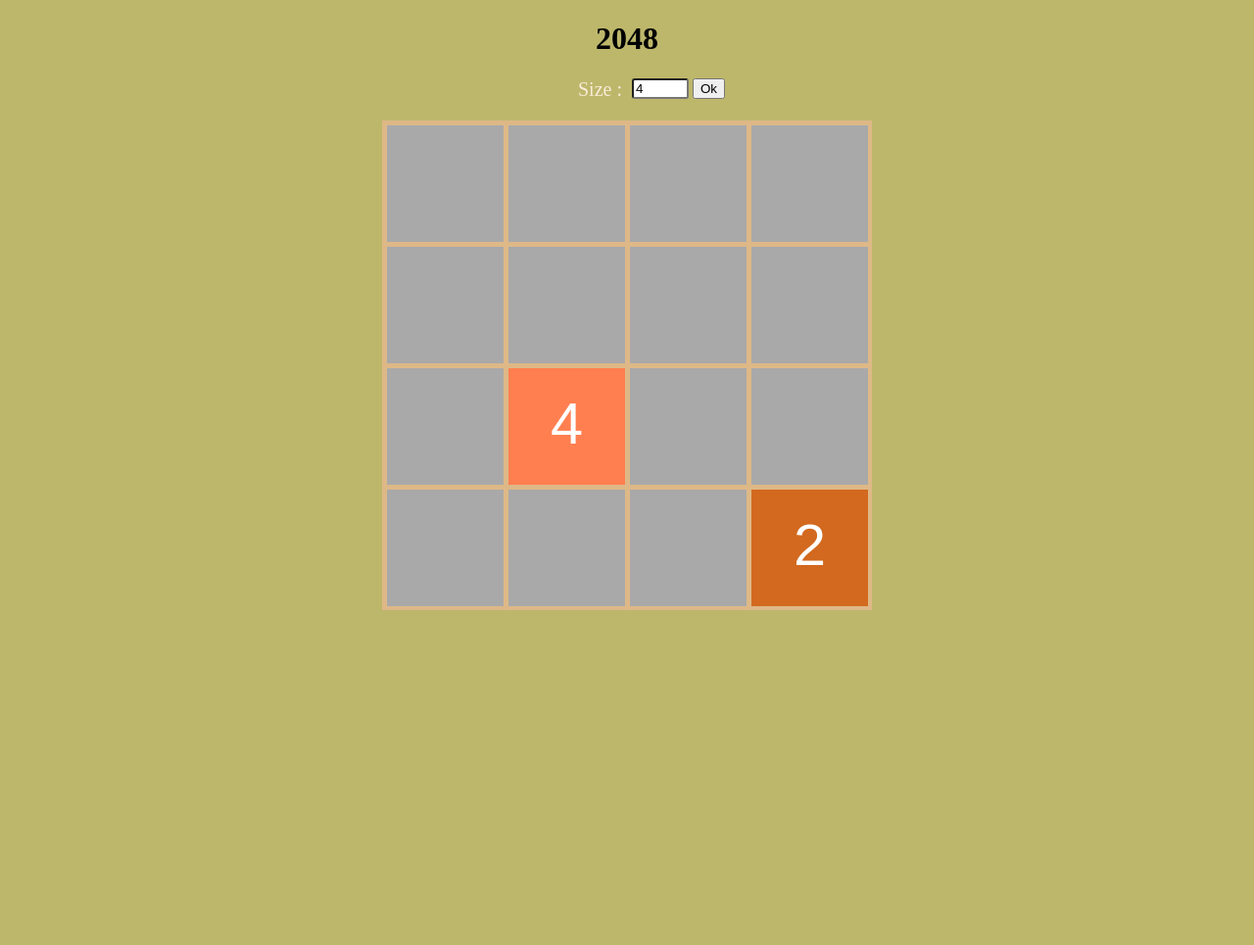
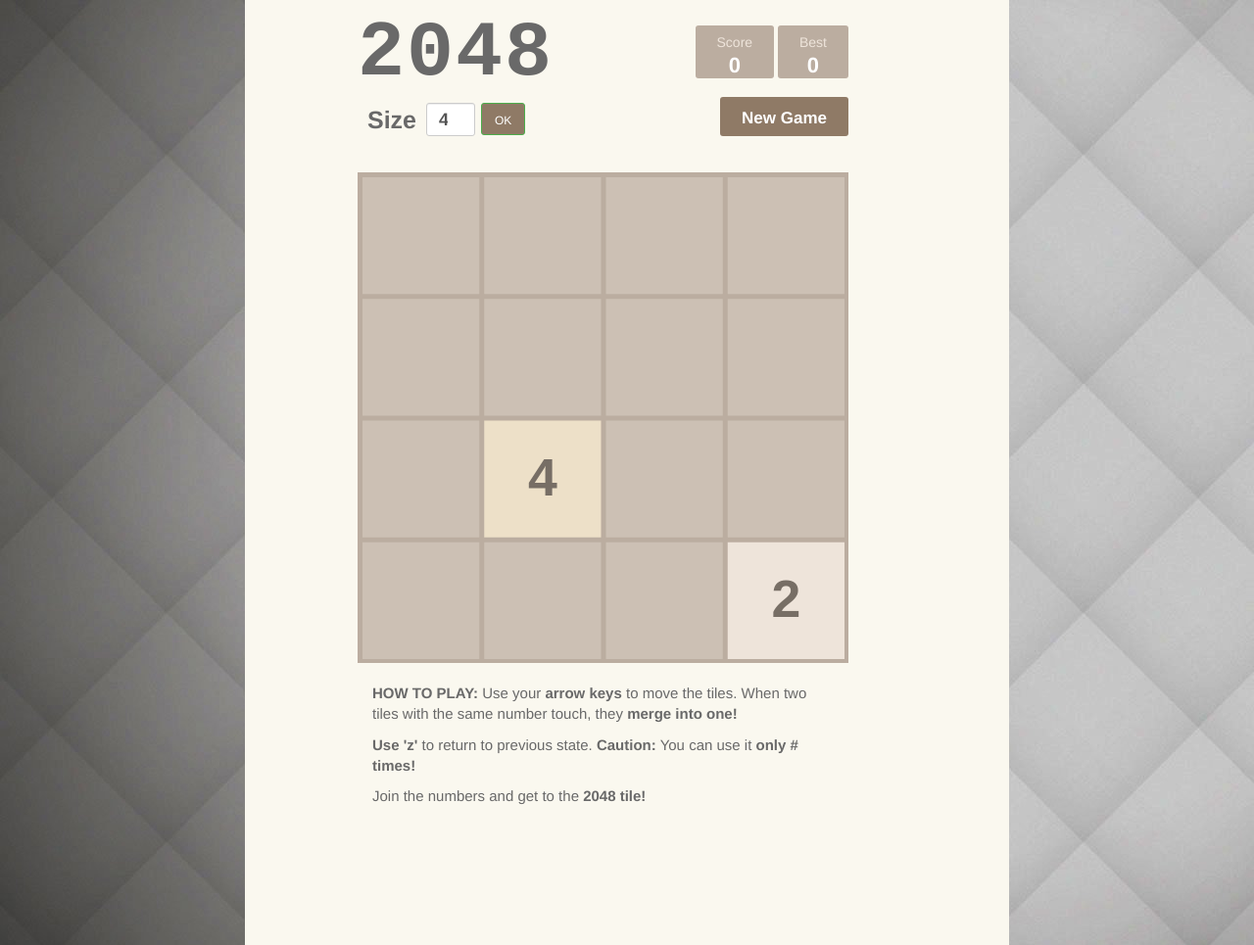
Before and after one commit to DracoJS/2048, a plain HTML site: page index.html in a window 1280 px wide. Shown: the whole page at 98% size. Before the commit the page ends 800 px from the top, so only its background shows below. Drawn offline with nearby package versions, Linux system fonts and the light colour scheme.

Commit message:
changed all background to look like original game, added instructions and new game button, fixed canvas clear on draw

```diff
--- a/index.html
+++ b/index.html
@@ -3,21 +3,54 @@
 <head>
     <meta charset="UTF-8">
     <link href="style.css" rel="stylesheet">
+    <link href="//maxcdn.bootstrapcdn.com/bootstrap/3.2.0/css/bootstrap.min.css" rel="stylesheet"/>
     <title>2048</title>
 </head>
-<body>
-    <h1>2048</h1>
-    <p id="score"></p>
-    <div id="size-bloc">
-        <p id="size-title">Size : </p>
-        <input id="size" type="number" value="4">
-        <input id="change-size" type="button" value="Ok">
-        <div class="clear"></div>
+<body class="col-xs-12">
+    <div class="col-xs-2" style="width: 135px;"></div>
+    <div id="container" class="col-xs-8">
+        <div id="info" class="col-xs-12">
+            <div id="game-name" class="col-xs-6">
+                <h1>2048</h1>
+            </div>
+            <div class="col-xs-6" id="scores-container">
+                <div id="score-container">
+                    <p>Score</p>
+                    <p id="score">0</p>
+                </div>
+                <div id="best-container">
+                    <p>Best</p>
+                    <p id="best-score">0</p>
+                </div>
+            </div>
+        </div>
+
+        <div id="new-game" class="col-xs-12 remove-pad">
+            <div id="size-bloc" class="col-xs-6">
+                <p id="size-title">Size </p>
+                <input id="size" type="number" class="form-control" value="4" min="4" max="8">
+                <input id="change-size" type="button" class="btn btn-sm btn-success" value="OK">
+                <div class="clear"></div>
+            </div>
+            <div id="new-game-button-div" class="col-xs-6">
+                <div id="button-container">
+                    <p id="new-game-button">New Game</p>
+                </div>
+            </div>
+        </div>
+
+        <div id="canvas-bloc" class="col-xs-12">
+            <canvas id="canvas" width="501" height="501"></canvas>
+        </div>
+
+        <div class="col-xs-12" id="instructions">
+            <p id="howTo"><strong>HOW TO PLAY:</strong> Use your <strong>arrow keys</strong> to move the tiles. When two tiles with the same number touch, they <strong>merge into one!</strong></p>
+            <p id="turn-back"><strong>Use 'z'</strong> to return to previous state. <strong>Caution:</strong> You can use it <strong>only # times!</strong></p>
+            <p id="task">Join the numbers and get to the <strong>2048 tile!</strong></p>
+        </div>
     </div>
-
-    <div id="canvas-bloc">
-        <canvas id="canvas" width="500" height="500"></canvas>
-    </div>
+    <div class="col-xs-2" style="width:100px;"></div>
+    <div class="col-xs-12" style="height:130px;"></div>
 
     <script src="script.js"></script>
 </body>
--- a/script.js
+++ b/script.js
@@ -4,6 +4,7 @@ var ctx = canvas.getContext('2d');
 
 var sizeInput = document.getElementById("size");
 var changeSize = document.getElementById("change-size");
+var newGame = document.getElementById("button-container");
 var scoreLabel = document.getElementById("score");
 
 var score = 0;
@@ -16,6 +17,15 @@ var loss = false;
 
 startGame();
 
+newGame.onclick = function () {
+  canvasClean();
+  startGame();
+  loss = false;
+  canvas.style.opacity = "1";
+  score = 0;
+  scoreLabel.innerHTML = score;
+}
+
 changeSize.onclick = function () {
   if (sizeInput.value >= 2 && sizeInput.value <= 20) {
     size = sizeInput.value;
@@ -23,6 +33,10 @@ changeSize.onclick = function () {
     console.log(sizeInput.value);
     canvasClean();
     startGame();
+    loss = false;
+    canvas.style.opacity = "1";
+    score = 0;
+    scoreLabel.innerHTML = score;
   }
 }
 
@@ -44,53 +58,64 @@ function createCells() {
 function drawCell(cell) {
   ctx.beginPath();
   ctx.rect(cell.x, cell.y, width, width);
+
   switch (cell.value){
-    case 0 : ctx.fillStyle = "#A9A9A9"; break;
-    case 2 : ctx.fillStyle = "#D2691E"; break;
-    case 4 : ctx.fillStyle = "#FF7F50"; break;
-    case 8 : ctx.fillStyle = "#ffbf00"; break;
-    case 16 : ctx.fillStyle = "#bfff00"; break;
-    case 32 : ctx.fillStyle = "#40ff00"; break;
-    case 64 : ctx.fillStyle = "#00bfff"; break;
-    case 128 : ctx.fillStyle = "#FF7F50"; break;
-    case 256 : ctx.fillStyle = "#0040ff"; break;
-    case 512 : ctx.fillStyle = "#ff0080"; break;
-    case 1024 : ctx.fillStyle = "#D2691E"; break;
-    case 2048 : ctx.fillStyle = "#FF7F50"; break;
-    case 4096 : ctx.fillStyle = "#ffbf00"; break;
+    case 0 : ctx.fillStyle = "rgba(238, 228, 218, 0.35)"; break;
+    case 2 : ctx.fillStyle = "#eee4da"; break;
+    case 4 : ctx.fillStyle = "#ede0c8"; break;
+    case 8 : ctx.fillStyle = "#f2b179"; break;
+    case 16 : ctx.fillStyle = "#f59563"; break;
+    case 32 : ctx.fillStyle = "#f67c5f"; break;
+    case 64 : ctx.fillStyle = "#f65e3b"; break;
+    case 128 : ctx.fillStyle = "#edcf72"; break;
+    case 256 : ctx.fillStyle = "#edcc61"; break;
+    case 512 : ctx.fillStyle = "#edc850"; break;
+    case 1024 : ctx.fillStyle = "#edc53f"; break;
+    case 2048 : ctx.fillStyle = "#edc22e"; break;
+    case 4096 : ctx.fillStyle = "#edc11f"; break;
     default : ctx.fillStyle = "#ff0080";
   }
+
   ctx.fill();
+
   if (cell.value) {
-    fontSize = width/2;
-    ctx.font = fontSize + "px Arial";
-    ctx.fillStyle = 'white';
+    fontSize = width/2 - 6;
+    ctx.font = "bold " + fontSize + "px Arial";
+    if (cell.value == 2 || cell.value == 4)
+      ctx.fillStyle = '#776e65';
+    else
+      ctx.fillStyle = 'white';
     ctx.textAlign = "center";
     ctx.fillText(cell.value, cell.x + width / 2, cell.y + width / 2 + width/7);
   }
 }
+
 function canvasClean() {
   ctx.clearRect(0, 0, 500, 500);
 }
+
 document.onkeydown = function (event) {
   if (!loss) {
     if (event.keyCode == 38 || event.keyCode == 87) moveUp();
     else if (event.keyCode == 39 || event.keyCode == 68) moveRight();
     else if (event.keyCode == 40 || event.keyCode == 83) moveDown();
     else if (event.keyCode == 37 || event.keyCode == 65) moveLeft();
-    scoreLabel.innerHTML = "Score : " + score;
+    scoreLabel.innerHTML = score;
   }
 }
+
 function startGame() {
   createCells();
   drawAllCells();
   pasteNewCell();
   pasteNewCell();
 }
+
 function finishGame() {
   canvas.style.opacity = "0.5";
   loss = true;
 }
+
 function drawAllCells() {
   for (var i = 0; i < size; i++) {
     for (var j = 0; j < size; j++) {
@@ -98,6 +123,7 @@ function drawAllCells() {
     }
   }
 }
+
 function pasteNewCell() {
   var countFree = 0;
   for (var i = 0; i < size; i++) {
@@ -111,7 +137,10 @@ function pasteNewCell() {
     finishGame();
     return;
   }
+
+
   while (true) {
+    canvasClean();
     var row = Math.floor(Math.random() * size);
     var coll = Math.floor(Math.random() * size);
     if (!cells[row][coll].value) {
@@ -121,6 +150,7 @@ function pasteNewCell() {
     }
   }
 }
+
 function moveRight () {
   for (var i = 0; i < size; i++) {
     for (var j = size - 2; j >= 0; j--) {
--- a/style.css
+++ b/style.css
@@ -1,44 +1,240 @@
-body{
-    background-color: darkkhaki;
+html{
+    background: url(bg.jpg);
+    padding-left: 450px;
+    padding-right: 450px;
 }
 
-p{
-    color: antiquewhite;
-    font-size: 20px;
-}
-
-h1{
+body {
+    background-color: #faf8ef !important;
+    width: 100%;
     text-align: center;
 }
 
-#score{
+#container {
+    display: inline-block;
+    width: 501px;
+    padding-left: 0;
+    padding-right: 0;
+    margin: 0 100px;
+}
+
+#info {
+    display: inline-block;
+    margin-left: auto;
+    margin-right: auto;
+    margin-top: -10px;
+    width: 501px;
+    padding-left: 0;
+    padding-right: 0;
+}
+
+#game-name {
+    position: relative;
+    display: inline-block;
+    letter-spacing: 2px;
+    padding-left: 0;
+    padding-right: 0;
+    text-align: left;
+}
+
+#game-name > h1 {
+    margin-bottom: 0;
+}
+
+#scores-container {
+    float: right;
+    text-align: right;
+    margin-top: 35px;
+    padding-left: 0;
+    padding-right: 0;
+}
+
+#score-container {
+    position: relative;
+    display: inline-block;
+    border-radius: 3px;
+    padding-left: 22px;
+    padding-right: 22px;
+    padding-top: 10px;
+    padding-bottom: 6px;
+    font-size: 14px;
+    background: #bbada0;
+    line-height: 14px;
+    color: #eee4da;
     text-align: center;
 }
 
-.clear{
+#best-container {
+    position: relative;
+    display: inline-block;
+    border-radius: 3px;
+    padding-left: 22px;
+    padding-right: 22px;
+    padding-top: 10px;
+    padding-bottom: 6px;
+    font-size: 14px;
+    background: #bbada0;
+    line-height: 14px;
+    color: #eee4da;
+    text-align: center;
+}
+
+#game-name > h1 {
+    font-size: 80px;
+    font-weight: bolder;
+    color: dimgrey;
+    font-family: monospace;
+
+}
+
+#score {
+    text-align: center;
+    font-weight: bold;
+    font-size: 22px;
+    color: white;
+    margin-bottom: 0;
+}
+
+#best-score {
+    text-align: center;
+    font-weight: bold;
+    font-size: 22px;
+    color: white;
+    margin-bottom: 0;
+}
+
+#new-game {
+    display: block;
+    width: 501px;
+    padding-left: 0;
+    padding-right: 0;
+    margin-bottom: 35px;
+}
+
+#new-game-button-div {
+    float: right;
+    text-align: right;
+    padding-left: 0;
+    padding-right: 0;
+}
+
+#button-container {
+    display: inline-block;
+    border-radius: 3px;
+    background: #8f7a66;
+    color: white;
+    font-weight: bold;
+    font-size: 17px;
+    padding-top: 10px;
+    padding-bottom: 6px;
+    padding-left: 22px;
+    padding-right: 22px;
+    cursor: pointer;
+}
+
+#new-game-button {
+    margin-bottom: 0;
+}
+
+.clear {
     clear: both;
 }
-#size-bloc{
-    margin-left: -50px;
-    padding-left: 50%;
+
+#size-bloc {
+    display: inline-block;
+    padding-left: 10px;
+    padding-right: 0;
+    text-align: left;
+    position: relative;
+    padding-top: 6px;
 }
 
-#size-title{
+#size-title {
     float: left;
-    margin-top: 0px;
+    margin-bottom: 0;
+    font-size: 25px;
+    font-weight: bold;
+    color: dimgrey;
 }
 
-#size{
+#size {
     width: 50px;
+    text-align: center;
     margin-left: 10px;
     border-radius: 3px;
+    float: left;
+    margin-right: 6px;
+    font-weight: bold;
+    font-size: 18px;
 }
 
-#canvas{
-    background-color: burlywood;
+#change-size {
+    padding-top: 8px;
+    background: #8f7a66;
+    padding-left: 13px;
+    padding-right: 13px;
 }
 
-#canvas-bloc{
-    margin-left: -250px;
-    padding-left: 50%;
+#canvas {
+    background-color: #bbada0;
 }
+
+#canvas-bloc {
+    display: block;
+    width: 501px;
+    padding-left: 0;
+    padding-right: 0;
+}
+
+#instructions {
+    margin-top: 15px;
+    text-align: left;
+    font-size: 15px;
+}
+
+#howTo {
+    color: dimgray;
+}
+
+#task {
+    color: dimgray;
+}
+
+#turn-back {
+    color: dimgray;
+}
+
+@media (max-width: 1620px) {
+    html{
+        padding-left: 350px;
+        padding-right: 350px;
+    }
+}
+
+@media (max-width: 1370px) {
+    html{
+        padding-left: 250px;
+        padding-right: 250px;
+    }
+}
+
+@media (max-width: 1220px) {
+    html{
+        padding-left: 150px;
+        padding-right: 150px;
+    }
+}
+
+@media (max-width: 1000px) {
+    html{
+        padding-left: 80px;
+        padding-right: 80px;
+    }
+}
+
+@media (max-width: 800px) {
+    html{
+        padding-left: 10px;
+        padding-right: 10px;
+    }
+}
```
Also changed, not shown: bg.jpg (added).
